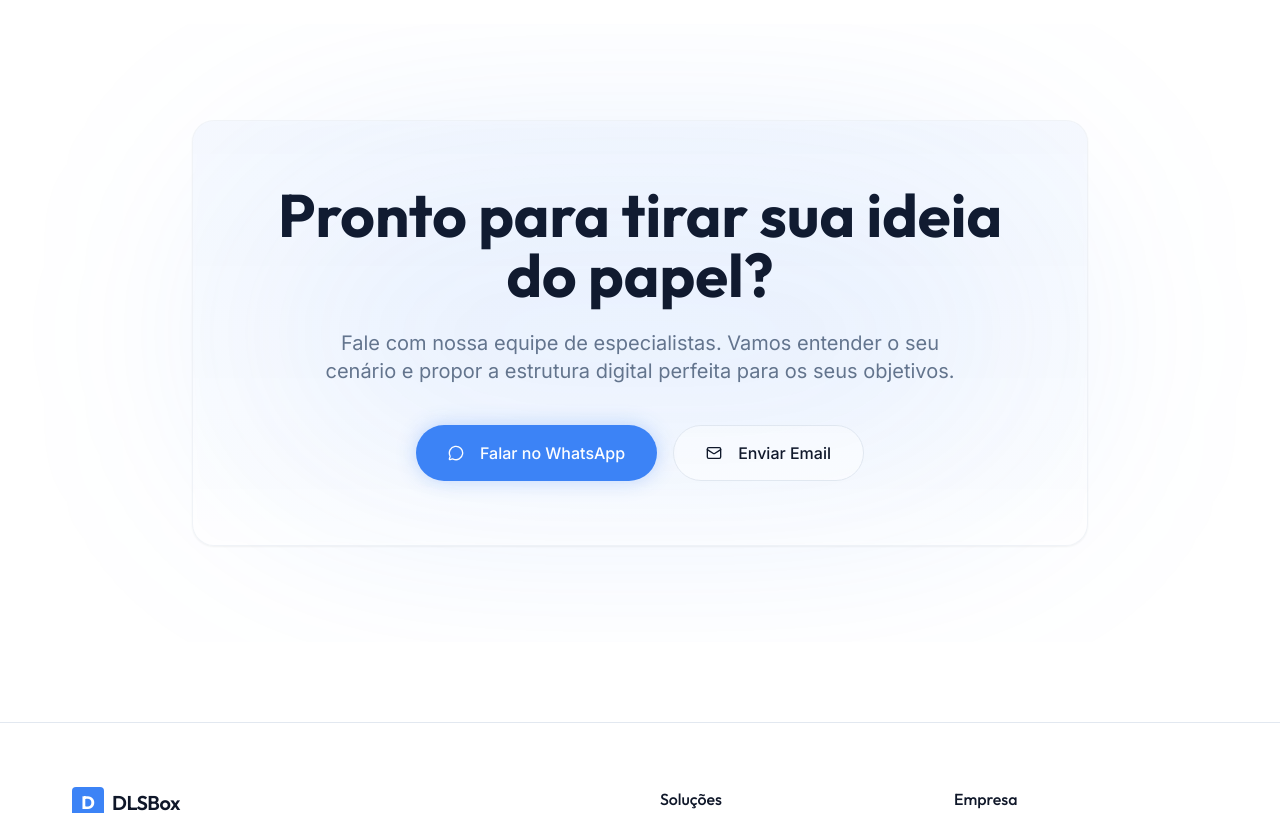
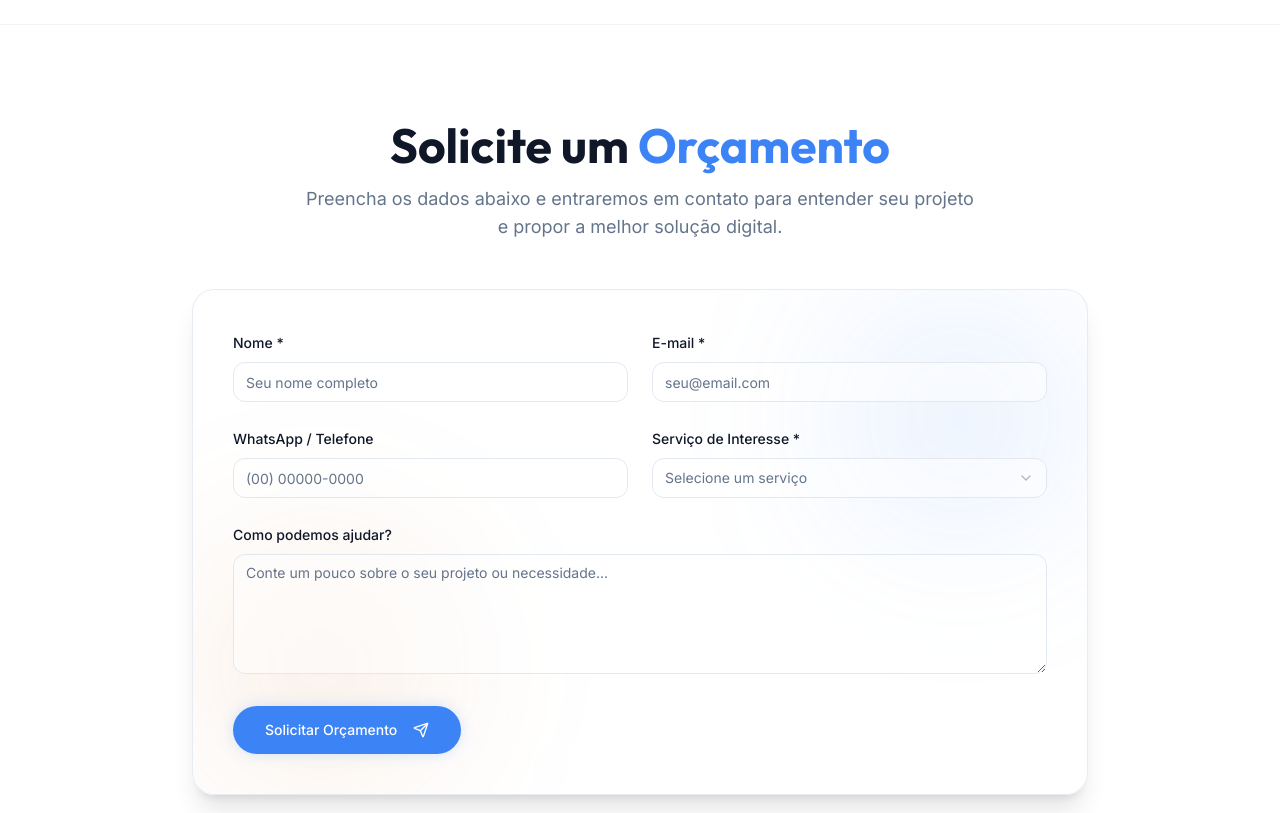
Before and after one commit to Dlsbox/dlsbox-solu--es-digitais-j1how6aq3, a React (Vite) app: page / in a window 1280 px wide. Shown: the part 5500-6313 px from the top of the page. Built offline with nearby package versions, Linux system fonts and the light colour scheme.

Commit message:
feat: Add service-based contact form to homepage

```diff
--- /dev/null
+++ b/src/components/sections/Contact.tsx
@@ -0,0 +1,225 @@
+import { useState } from 'react'
+import { useForm } from 'react-hook-form'
+import { zodResolver } from '@hookform/resolvers/zod'
+import * as z from 'zod'
+import { Reveal } from '@/components/ui/reveal'
+import { Button } from '@/components/ui/button'
+import { Input } from '@/components/ui/input'
+import { Textarea } from '@/components/ui/textarea'
+import {
+  Select,
+  SelectContent,
+  SelectItem,
+  SelectTrigger,
+  SelectValue,
+} from '@/components/ui/select'
+import {
+  Form,
+  FormControl,
+  FormField,
+  FormItem,
+  FormLabel,
+  FormMessage,
+} from '@/components/ui/form'
+import { CheckCircle2, Send } from 'lucide-react'
+
+const formSchema = z.object({
+  name: z.string().min(2, 'O nome é obrigatório e deve ter no mínimo 2 caracteres.'),
+  email: z.string().email('Insira um e-mail válido.'),
+  phone: z.string().optional(),
+  service: z.string().min(1, 'Selecione um serviço de interesse.'),
+  message: z.string().optional(),
+})
+
+export function Contact() {
+  const [isSubmitted, setIsSubmitted] = useState(false)
+
+  const form = useForm<z.infer<typeof formSchema>>({
+    resolver: zodResolver(formSchema),
+    defaultValues: {
+      name: '',
+      email: '',
+      phone: '',
+      service: '',
+      message: '',
+    },
+  })
+
+  function onSubmit(values: z.infer<typeof formSchema>) {
+    console.log(values)
+    setIsSubmitted(true)
+  }
+
+  return (
+    <section
+      id="contato"
+      className="py-24 bg-card/20 border-t border-border/50 scroll-mt-20 relative overflow-hidden"
+    >
+      <div className="container mx-auto px-4 md:px-10 relative z-10">
+        <div className="max-w-4xl mx-auto">
+          <Reveal className="text-center mb-12">
+            <h2 className="text-3xl md:text-5xl font-display font-bold mb-4">
+              Solicite um <span className="text-primary">Orçamento</span>
+            </h2>
+            <p className="text-muted-foreground text-lg max-w-2xl mx-auto">
+              Preencha os dados abaixo e entraremos em contato para entender seu projeto e propor a
+              melhor solução digital.
+            </p>
+          </Reveal>
+
+          <Reveal delay={100}>
+            <div className="bg-background/80 backdrop-blur-md border border-border/80 shadow-xl rounded-[var(--r2)] p-6 md:p-10 relative overflow-hidden">
+              <div className="absolute top-0 right-0 w-64 h-64 bg-primary/10 rounded-full blur-[80px] -z-10 pointer-events-none" />
+              <div className="absolute bottom-0 left-0 w-64 h-64 bg-brown-500/10 rounded-full blur-[80px] -z-10 pointer-events-none" />
+
+              {isSubmitted ? (
+                <div className="flex flex-col items-center justify-center py-16 text-center animate-fade-in-up">
+                  <div className="w-20 h-20 bg-green-500/10 rounded-full flex items-center justify-center mb-6">
+                    <CheckCircle2 className="w-10 h-10 text-green-500" />
+                  </div>
+                  <h3 className="text-2xl md:text-3xl font-display font-bold mb-4">
+                    Mensagem enviada com sucesso!
+                  </h3>
+                  <p className="text-muted-foreground text-lg max-w-md">
+                    Recebemos sua solicitação. Nossa equipe entrará em contato em breve através do
+                    e-mail ou WhatsApp informado.
+                  </p>
+                  <Button
+                    className="mt-8 rounded-full"
+                    variant="outline"
+                    onClick={() => {
+                      setIsSubmitted(false)
+                      form.reset()
+                    }}
+                  >
+                    Enviar nova solicitação
+                  </Button>
+                </div>
+              ) : (
+                <Form {...form}>
+                  <form onSubmit={form.handleSubmit(onSubmit)} className="space-y-6">
+                    <div className="grid grid-cols-1 md:grid-cols-2 gap-6">
+                      <FormField
+                        control={form.control}
+                        name="name"
+                        render={({ field }) => (
+                          <FormItem>
+                            <FormLabel className="text-foreground font-medium">Nome *</FormLabel>
+                            <FormControl>
+                              <Input
+                                placeholder="Seu nome completo"
+                                className="bg-card/50"
+                                {...field}
+                              />
+                            </FormControl>
+                            <FormMessage />
+                          </FormItem>
+                        )}
+                      />
+
+                      <FormField
+                        control={form.control}
+                        name="email"
+                        render={({ field }) => (
+                          <FormItem>
+                            <FormLabel className="text-foreground font-medium">E-mail *</FormLabel>
+                            <FormControl>
+                              <Input
+                                placeholder="seu@email.com"
+                                className="bg-card/50"
+                                {...field}
+                              />
+                            </FormControl>
+                            <FormMessage />
+                          </FormItem>
+                        )}
+                      />
+
+                      <FormField
+                        control={form.control}
+                        name="phone"
+                        render={({ field }) => (
+                          <FormItem>
+                            <FormLabel className="text-foreground font-medium">
+                              WhatsApp / Telefone
+                            </FormLabel>
+                            <FormControl>
+                              <Input
+                                placeholder="(00) 00000-0000"
+                                className="bg-card/50"
+                                {...field}
+                              />
+                            </FormControl>
+                            <FormMessage />
+                          </FormItem>
+                        )}
+                      />
+
+                      <FormField
+                        control={form.control}
+                        name="service"
+                        render={({ field }) => (
+                          <FormItem>
+                            <FormLabel className="text-foreground font-medium">
+                              Serviço de Interesse *
+                            </FormLabel>
+                            <Select onValueChange={field.onChange} defaultValue={field.value}>
+                              <FormControl>
+                                <SelectTrigger className="bg-card/50">
+                                  <SelectValue placeholder="Selecione um serviço" />
+                                </SelectTrigger>
+                              </FormControl>
+                              <SelectContent>
+                                <SelectItem value="Landing Pages">Landing Pages</SelectItem>
+                                <SelectItem value="Sites para Negócios">
+                                  Sites para Negócios
+                                </SelectItem>
+                                <SelectItem value="Sistemas & SaaS">Sistemas & SaaS</SelectItem>
+                              </SelectContent>
+                            </Select>
+                            <FormMessage />
+                          </FormItem>
+                        )}
+                      />
+                    </div>
+
+                    <FormField
+                      control={form.control}
+                      name="message"
+                      render={({ field }) => (
+                        <FormItem>
+                          <FormLabel className="text-foreground font-medium">
+                            Como podemos ajudar?
+                          </FormLabel>
+                          <FormControl>
+                            <Textarea
+                              placeholder="Conte um pouco sobre o seu projeto ou necessidade..."
+                              className="min-h-[120px] bg-card/50 resize-y"
+                              {...field}
+                            />
+                          </FormControl>
+                          <FormMessage />
+                        </FormItem>
+                      )}
+                    />
+
+                    <div className="pt-2">
+                      <Button
+                        type="submit"
+                        size="lg"
+                        className="w-full sm:w-auto px-8 h-12 rounded-full shadow-[0_0_15px_rgba(59,130,246,0.2)] hover:shadow-[0_0_25px_rgba(59,130,246,0.4)] transition-all group"
+                      >
+                        Solicitar Orçamento
+                        <Send className="w-4 h-4 ml-2 group-hover:translate-x-1 transition-transform" />
+                      </Button>
+                    </div>
+                  </form>
+                </Form>
+              )}
+            </div>
+          </Reveal>
+        </div>
+      </div>
+    </section>
+  )
+}
--- a/src/pages/Index.tsx
+++ b/src/pages/Index.tsx
@@ -5,6 +5,7 @@ import { Evolution } from '@/components/sections/Evolution'
 import { Differentials } from '@/components/sections/Differentials'
 import { Products } from '@/components/sections/Products'
 import { Plans } from '@/components/sections/Plans'
+import { Contact } from '@/components/sections/Contact'
 import { FinalCTA } from '@/components/sections/FinalCTA'
 
 export default function Index() {
@@ -17,6 +18,7 @@ export default function Index() {
       <Differentials />
       <Products />
       <Plans />
+      <Contact />
       <FinalCTA />
     </div>
   )
```
Also changed, not shown: .skip.config.json.
